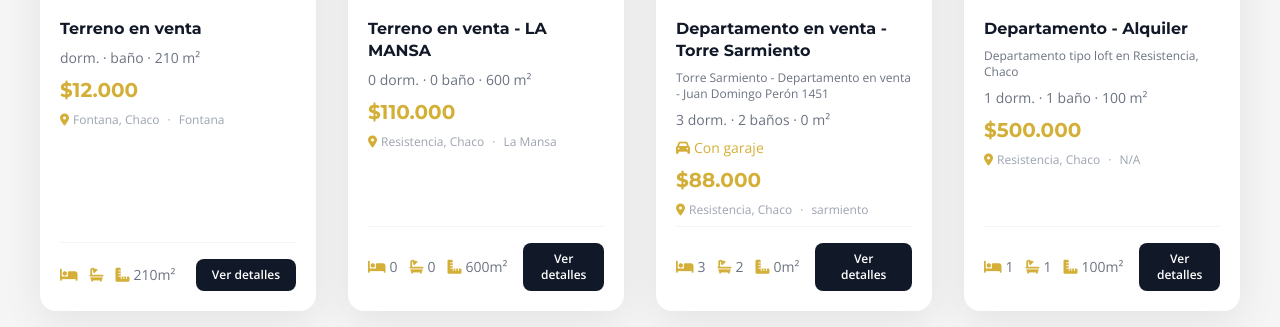
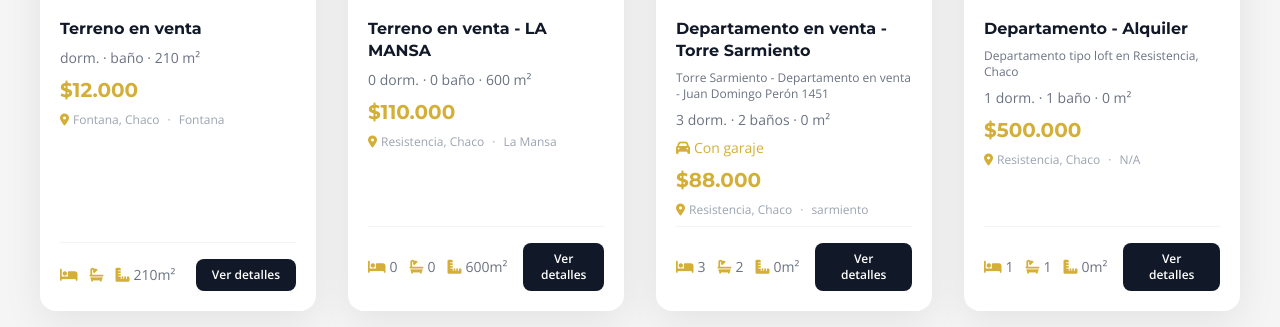
Before and after one commit to ponce15nicolas/parras2, a React (Vite) app: page / in a window 1280 px wide. Shown: the part 1220-1547 px from the top of the page. Built offline with nearby package versions, Linux system fonts and the light colour scheme.

Commit message:
fix en general

```diff
--- a/src/data/Properties.js
+++ b/src/data/Properties.js
@@ -56,7 +56,7 @@ export const properties = [
     areaConstruida: '0 m²',
     areaTerreno: '600 m²',
     descripcionExtra: 'Terreno en venta - La Mansa. Ubicado sobre autovía n16, en el kilómetro 41,5 camino a Saénz Peña, ubicado en la zona de Colonia Popular, aproximadamente 20-22km de la ciudad de Resistencia. Te presento una excelente oportunidad de invertir en uno de los barrios privados con mayor proyección de crecimiento en la ciudad. Terreno en venta con escritura inmediata, listo para transferir. Ubicado en zona más valorizada "Sector Family". Ideal para construir o proyectar a futuro. Seguridad, entorno natural y urbanización de calidad. Acceso rápido y directo. Con grandes espacios verdes recreativos, ambientes exclusivos como sector deportivo, múltiples canchas, club house, piscina, etc. Superficie total: 600 m². Medidas: 15 metros de frente x 40 metros de fondo. Se acepta financiación. Se acepta vehículo en buenas condiciones como parte de pago. Precio U$D 11.000. Para más información, no dudes en contactarnos.',
-    mapsQuery: 'Torre+Sarmiento+Resistencia+Chaco+Argentina',
+    mapsQuery: 'La+Mansa+Barrio+Privado+Resistencia+Chaco+Argentina',
   },
 
   {
@@ -93,7 +93,7 @@ export const properties = [
     pais: 'Argentina',
     region: 'Chaco',
     ciudad: 'Resistencia',
-    areaConstruida: '100 m²',
+    areaConstruida: 'N/A m²',
     areaTerreno: 'N/A',
     descripcionExtra: 'Departamento de 3 dormitorios en venta - Torres Sarmiento. Ubicado en Juan Domingo Perón, este cómodo departamento ofrece una excelente combinación de amplitud, seguridad y espacios comunes ideales para disfrutar en familia. La propiedad cuenta con: 3 dormitorios, 2 baños, luminoso living-comedor, cocina integrada, balcón con vista panorámica, lavadero y cochera ubicada en el primer piso, brindando mayor comodidad para el día a día. Caracteristicas del edificio: Las torres cuentan con un amplio espacio verde en planta baja, un sector común ideal para recreación, descanso y disfrute de quienes viven en el complejo. Seguridad 24/7: control de accesos y vigilancia permanente para brindarte total tranquilidad. Ascensor y escaleras, garantizando practicidad y tranquilidad para sus residentes. Una excelente oportunidad para vivir en una zona estratégica de la ciudad, con todas las comodidades ! U$D 88.000. Para más información, no dudes en contactarnos.',
     mapsQuery: 'Juan+Domingo+Perón+1451+Resistencia+Chaco+Argentina',
@@ -117,7 +117,7 @@ export const properties = [
     ],
     dormitorios: 1,
     banos: 1,
-    m2: 100,
+    m2: 0,
     garaje: false,
     moto: false,
     precio: 500000,
@@ -130,7 +130,7 @@ export const properties = [
     pais: 'Argentina',
     region: 'Chaco',
     ciudad: 'Resistencia',
-    areaConstruida: '100 m²',
+    areaConstruida: 'N/A m²',
     areaTerreno: 'N/A',
     descripcionExtra: 'Departamento de 1 dormitorio a estrenar. El precio no incluye expensas. Ubicado en Cangallo 1615, Resistencia, Chaco.',
     mapsQuery: 'Cangallo+1615+Resistencia+Chaco+Argentina',
```
